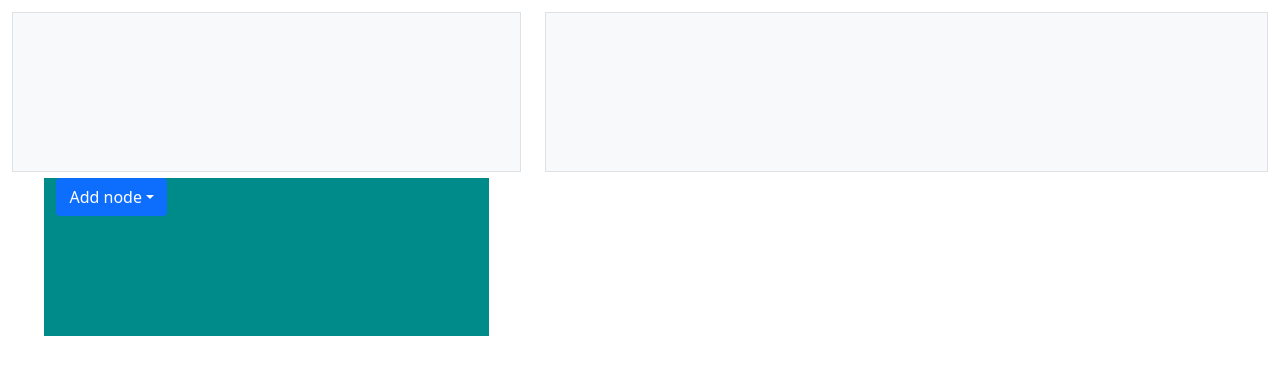
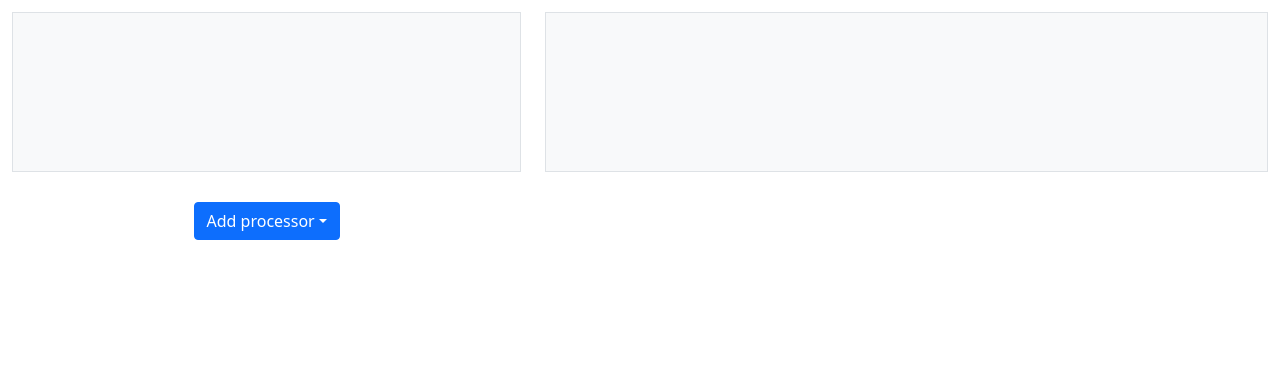
Before and after one commit to ltpquang/nagini, a React (Create React App) app: page / in a window 1280 px wide. Shown: the top 374 px of the page. Built offline with nearby package versions, Linux system fonts and the light colour scheme.

Commit message:
Refine engine style

```diff
--- a/src/index.css
+++ b/src/index.css
@@ -32,6 +32,7 @@
   width: 100%;
   min-height: 20vh;
   resize: none;
+  padding: 12px;
 }
 
 .output-textarea {
@@ -40,8 +41,3 @@
   padding: 12px;
   word-wrap: break-word;
 }
-
-.transform-engine {
-  padding-bottom: 120px;
-  background-color: darkcyan;
-}
--- a/src/pkg/ui/Main.tsx
+++ b/src/pkg/ui/Main.tsx
@@ -44,8 +44,8 @@
                   className="input-textarea bg-light border"
                   onChange={(event) => setInput(event.currentTarget.value)}
               />
-              <Row>
-                <Col md={{span: 10, offset: 1}} className="transform-engine">
+              <Row className="mb-5">
+                <Col md={{span: 10, offset: 1}}>
                   <TransformEngineComponent
                       onChange={setEngine}/>
                 </Col>
--- a/src/pkg/ui/TransformEngineComponent.tsx
+++ b/src/pkg/ui/TransformEngineComponent.tsx
@@ -58,18 +58,21 @@
           {
             engine.transformers.map(
                 (transformer, index, _) =>
-                    <TransformerNode index={index}
-                                     key={index.toString()}
-                                     transformer={transformer}
-                                     onChange={(index, updated) => handleChangeTransformer(index, updated)}
-                                     onRemove={(index) => handleRemoveTransformer(index)}
+                    <TransformerNode
+                        index={index}
+                        key={index.toString()}
+                        transformer={transformer}
+                        onChange={(index, updated) => handleChangeTransformer(index, updated)}
+                        onRemove={(index) => handleRemoveTransformer(index)}
                     />
             )
           }
         </Accordion>
 
-        <DropdownButton id="dropdown-item-button" title="Add node"
-                        onSelect={(eventKey) => handleAddTransformer(eventKey)}>
+        <DropdownButton
+            className="d-flex justify-content-center mt-4"
+            title="Add processor"
+            onSelect={(eventKey) => handleAddTransformer(eventKey)}>
           {renderSupportedNodes()}
         </DropdownButton>
       </div>
--- a/src/pkg/ui/TransformerNode.tsx
+++ b/src/pkg/ui/TransformerNode.tsx
@@ -51,7 +51,7 @@
         <Popover.Header>Are you sure?</Popover.Header>
         <Popover.Body>
           <Button variant="danger" as="h5"
-              onClick={() => onClick()}>
+                  onClick={() => onClick()}>
             Yes, delete!
           </Button>
         </Popover.Body>
@@ -59,7 +59,7 @@
   );
 
   return (
-      <Row>
+      <Row className="mt-3">
         <Col md={{span: 11}}>
           <Accordion.Item
               key={props.index.toString()}
@@ -79,7 +79,9 @@
               placement="right"
               overlay={renderOverlay(handleRemove)}
           >
-            <Button variant="danger"><Trash/></Button>
+            <Button
+                variant="danger"
+                className="mt-2"><Trash/></Button>
           </OverlayTrigger>
         </Col>
       </Row>
```
